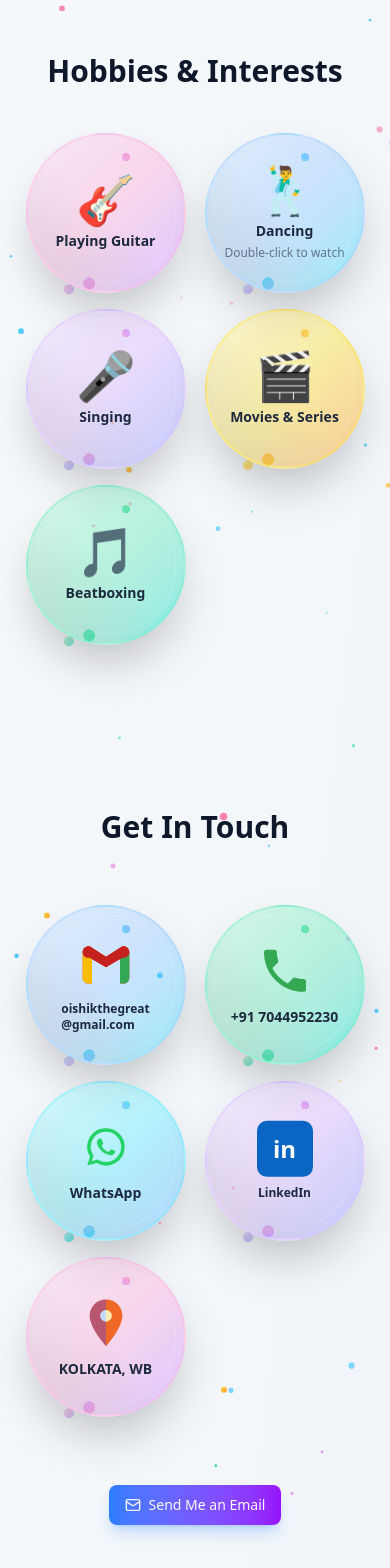
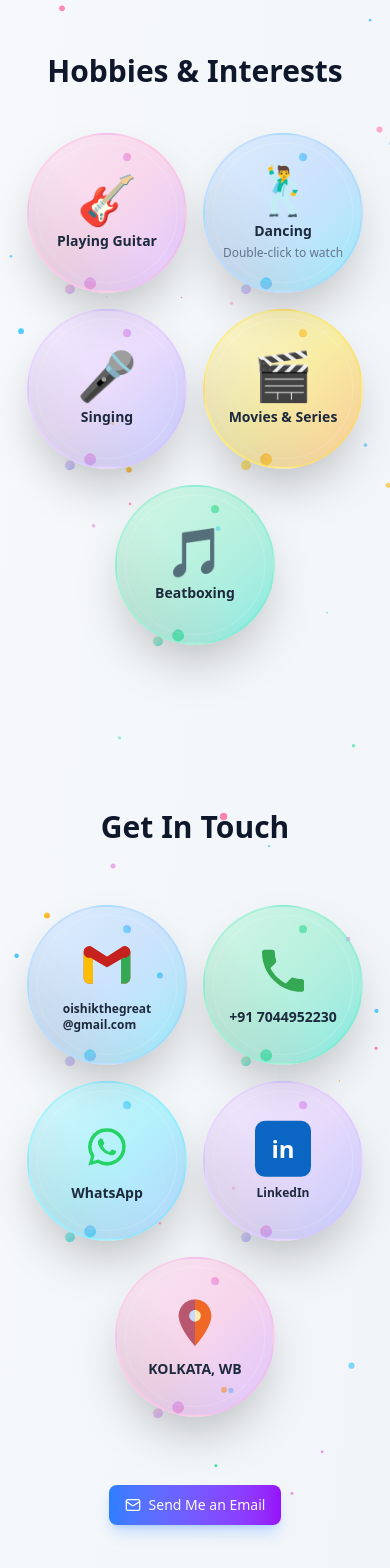
Before and after one commit to OishikBiswas123/portfolio--v2, a Next.js app: page / in a window 390 px wide. Shown: the part 1940-3508 px from the top of the page. Built offline with nearby package versions, Linux system fonts and the light colour scheme.

Commit message:
Center last cards in mobile view for hobbies and contact sections
- Change from grid to flex layout with justify-center
- Last card now centers automatically when alone in a row
- Applies to both Hobbies and Contact sections
- Desktop still shows all cards in a row

```diff
--- a/src/app/page.tsx
+++ b/src/app/page.tsx
@@ -344,7 +344,7 @@ delay={0.1}
             <WordHoverText text="Hobbies & Interests" />
           </h2>
 
-          <div className="grid grid-cols-2 sm:grid-cols-3 md:grid-cols-5 gap-4 md:gap-6 justify-items-center">
+          <div className="flex flex-wrap justify-center gap-4 md:gap-6">
             <JellyCard delay={0} color="pink" onClick={() => playAudio('guitar', '/guitar.ogg')}>
               <div className="text-5xl mb-2">🎸</div>
               <p className="text-sm font-bold text-slate-800 dark:text-slate-200">
@@ -406,7 +406,7 @@ delay={0.1}
             <WordHoverText text="Get In Touch" />
           </h2>
 
-          <div className="grid grid-cols-2 sm:grid-cols-3 md:grid-cols-5 gap-4 md:gap-6 justify-items-center">
+          <div className="flex flex-wrap justify-center gap-4 md:gap-6">
             {/* Email */}
             <a href="mailto:oishikthegreat@gmail.com" className="block">
               <JellyCard delay={0} color="blue">
```
